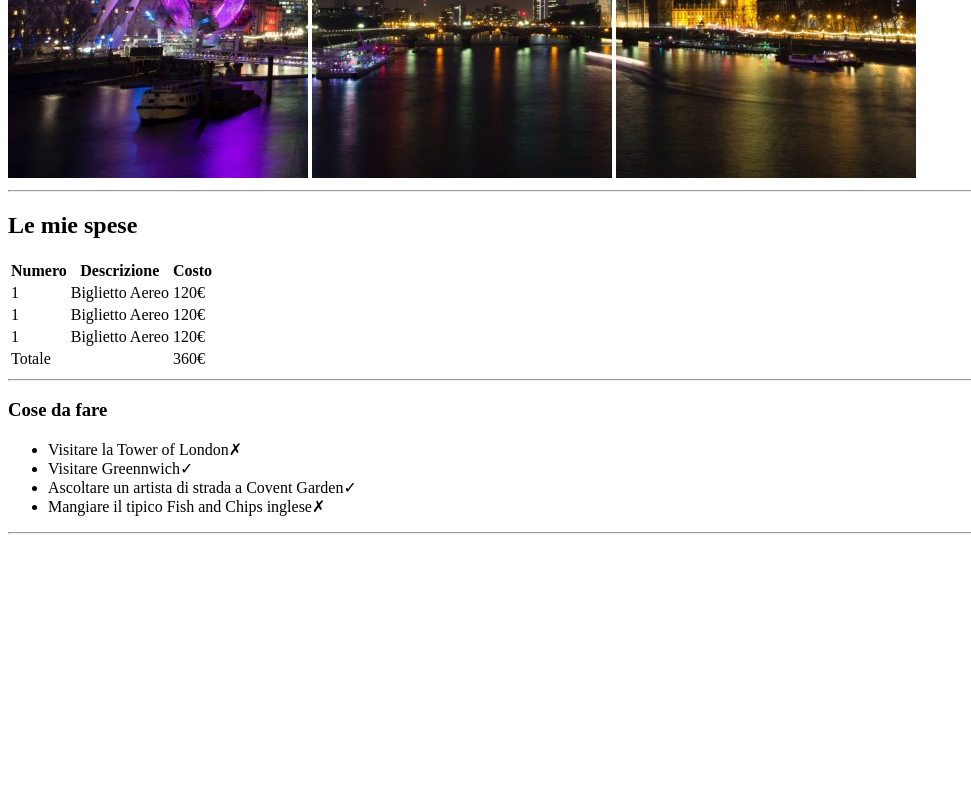
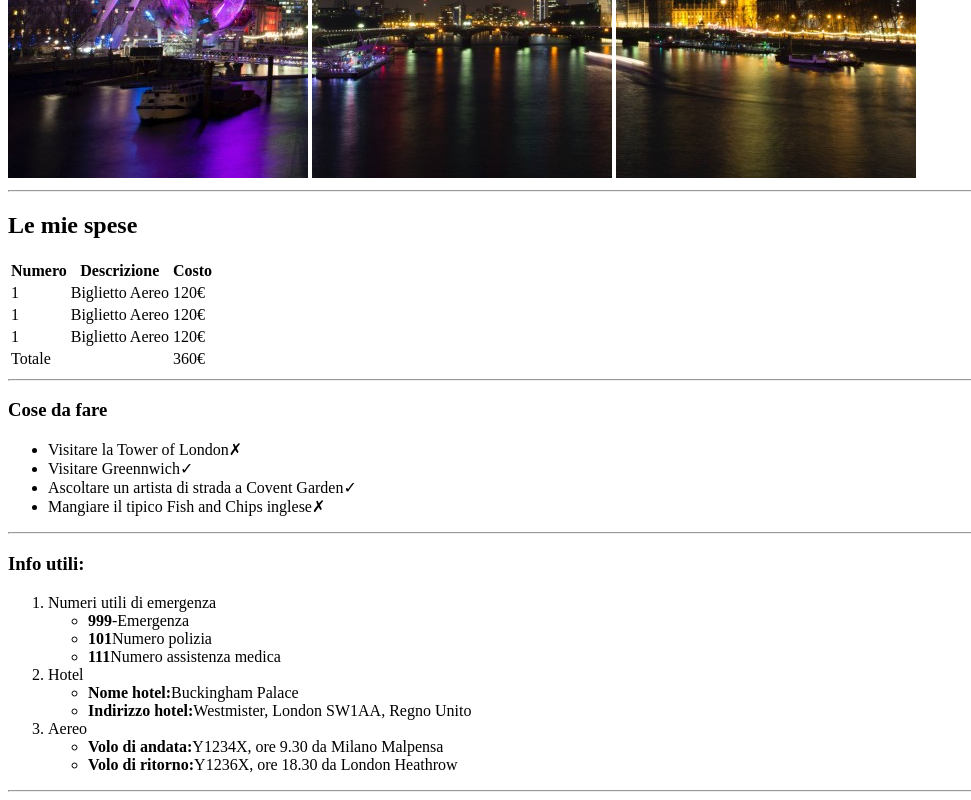
Before and after one commit to Alfo07/html-london-trip, a plain HTML site: page index.html in a window 1280 px wide. Shown: the part 502-1302 px from the top of the page, without its empty margins (0-971 px from the left). Before the commit the page ends 1044 px from the top, so only its background shows below. Drawn offline with Linux system fonts and the light colour scheme.

Commit message:
Info utili

```diff
--- a/index.html
+++ b/index.html
@@ -65,7 +65,29 @@
 
         <!-- Info utili -->
         <section>
-
+            <h3>Info utili:</h3>
+            <ol>
+                <li>Numeri utili di emergenza
+                    <ul>
+                        <li><strong>999</strong>-Emergenza</li>
+                        <li><strong>101</strong>Numero polizia</li>
+                        <li><strong>111</strong>Numero assistenza medica</li>
+                    </ul>
+                </li>
+                <li>Hotel
+                    <ul>
+                        <li><strong>Nome hotel:</strong>Buckingham Palace</li>
+                        <li><strong>Indirizzo hotel:</strong>Westmister, London SW1AA, Regno Unito</li>
+                    </ul>
+                </li>
+                <li>Aereo
+                    <ul>
+                        <li><strong>Volo di andata:</strong>Y1234X, ore 9.30 da Milano Malpensa</li>
+                        <li><strong>Volo di ritorno:</strong>Y1236X, ore 18.30 da London Heathrow</li>
+                    </ul>
+                </li>
+            </ol>
+            <hr>
         </section>
 
         <!-- Foto viaggio -->
```
